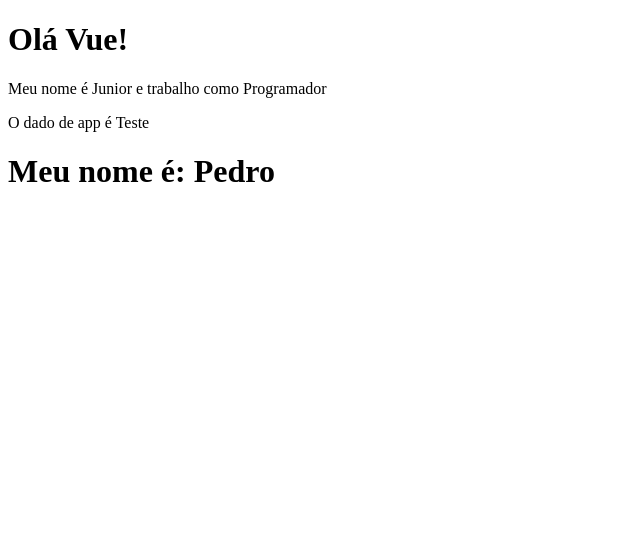
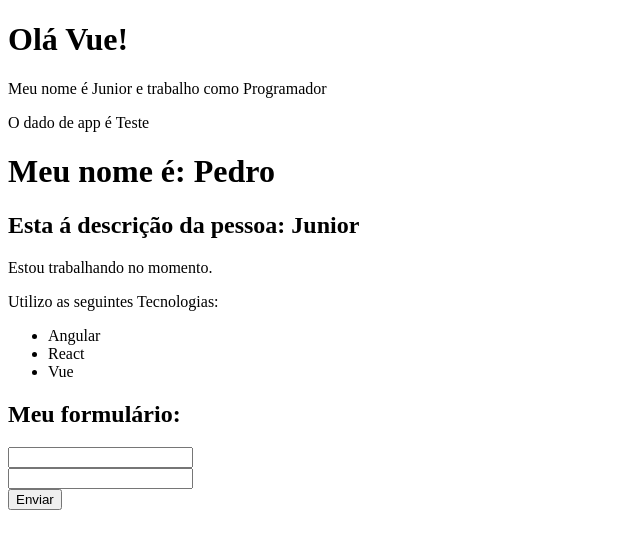
Before and after one commit to valberjr/hora-de-codar-vue-3, a Vue app in the folder 2-instalacao-cli/: page / in a window 1280 px wide. Shown: the top 548 px of the page, without its empty margins (0-640 px from the left). Built offline with nearby package versions, Linux system fonts and the light colour scheme.

Commit message:
hierarquia de components

```diff
--- a/2-instalacao-cli/src/App.vue
+++ b/2-instalacao-cli/src/App.vue
@@ -3,18 +3,21 @@
         <PrimeiroComponente />
         <p>O dado de app é {{ testando }}</p>
         <LifeCycle />
+        <Pessoa />
     </div>
 </template>
 
 <script>
 import PrimeiroComponente from './components/PrimeiroComponente.vue';
 import LifeCycle from './components/LifeCycle.vue';
+import Pessoa from './components/Pessoa.vue';
 
 export default {
     name: 'App',
     components: {
         PrimeiroComponente,
         LifeCycle,
+        Pessoa,
     },
     data() {
         return {
--- /dev/null
+++ b/2-instalacao-cli/src/components/Form.vue
@@ -0,0 +1,29 @@
+<template>
+    <div>
+        <h2>Meu formulário:</h2>
+        <form action="">
+            <div>
+                <InputText />
+            </div>
+            <div>
+                <InputText />
+            </div>
+            <div>
+                <Submit />
+            </div>
+        </form>
+    </div>
+</template>
+
+<script>
+import InputText from './form/InputText.vue';
+import Submit from './form/Submit.vue';
+
+export default {
+    name: 'Form',
+    components: {
+        InputText,
+        Submit,
+    },
+};
+</script>
--- /dev/null
+++ b/2-instalacao-cli/src/components/Info.vue
@@ -0,0 +1,17 @@
+<template>
+    <div>
+        <p>Estou trabalhando no momento.</p>
+        <p>Utilizo as seguintes Tecnologias:</p>
+        <ul>
+            <li>Angular</li>
+            <li>React</li>
+            <li>Vue</li>
+        </ul>
+    </div>
+</template>
+
+<script>
+export default {
+    name: 'Info',
+};
+</script>
--- /dev/null
+++ b/2-instalacao-cli/src/components/Pessoa.vue
@@ -0,0 +1,25 @@
+<template>
+    <div>
+        <h2>Esta á descrição da pessoa: {{ nome }}</h2>
+        <Info />
+        <Form />
+    </div>
+</template>
+
+<script>
+import Info from './Info.vue';
+import Form from './Form.vue';
+
+export default {
+    name: 'Pessoa',
+    components: {
+        Info,
+        Form,
+    },
+    data() {
+        return {
+            nome: 'Junior',
+        };
+    },
+};
+</script>
--- /dev/null
+++ b/2-instalacao-cli/src/components/form/InputText.vue
@@ -0,0 +1,9 @@
+<template>
+    <input type="text" />
+</template>
+
+<script>
+export default {
+    name: 'InputText',
+};
+</script>
--- /dev/null
+++ b/2-instalacao-cli/src/components/form/Submit.vue
@@ -0,0 +1,9 @@
+<template>
+    <input type="submit" value="Enviar" />
+</template>
+
+<script>
+export default {
+    name: 'Submit',
+};
+</script>
```
